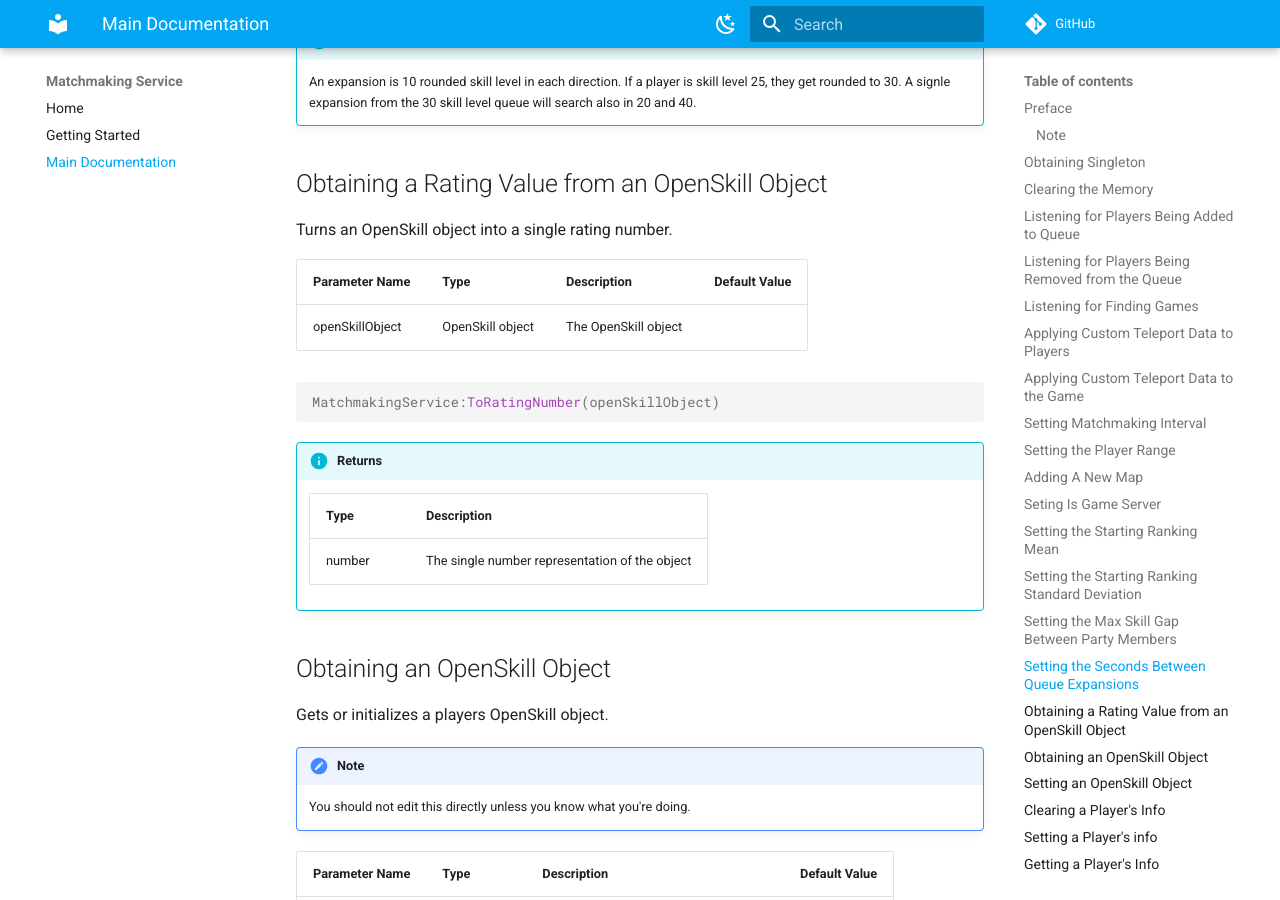
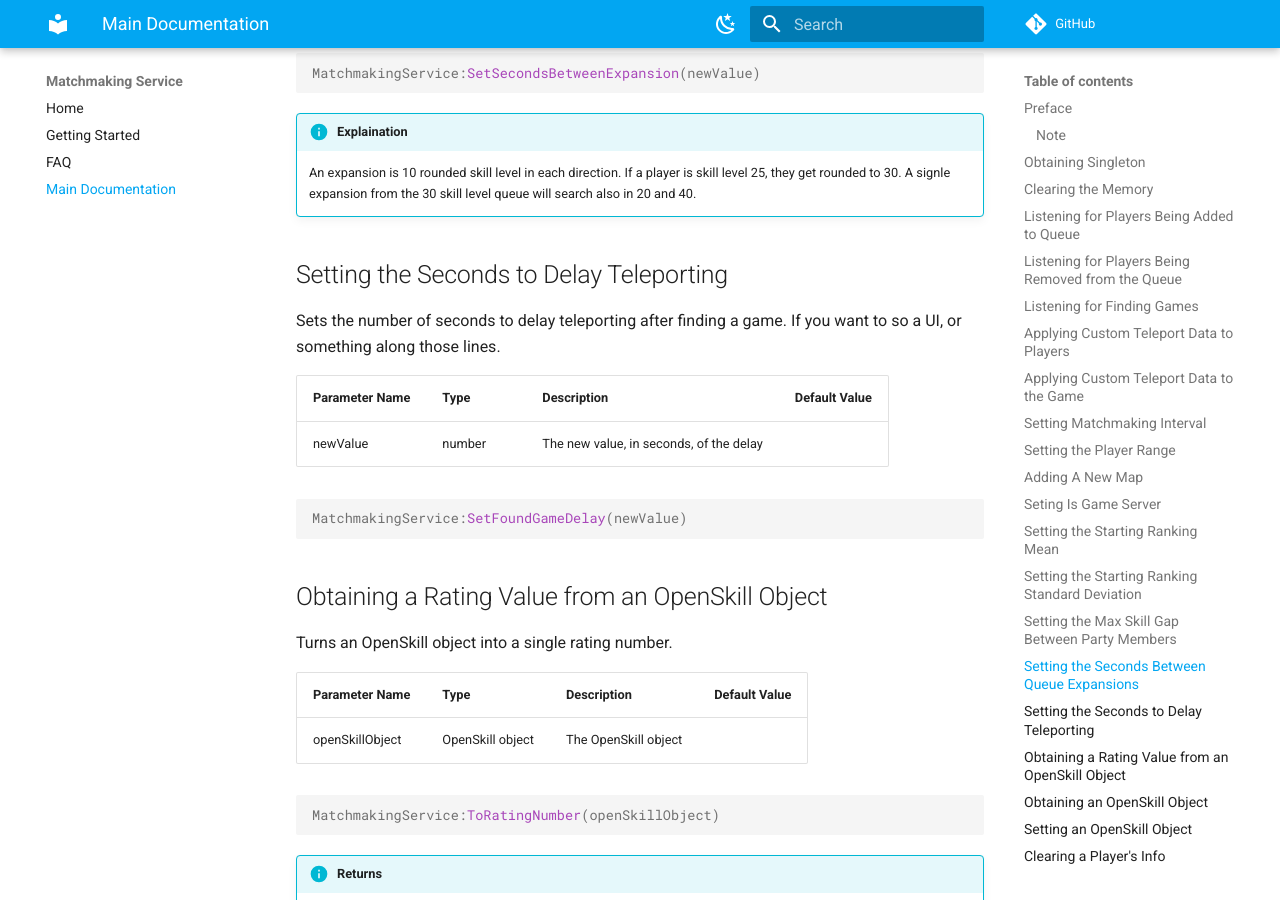
Before and after one commit to steven4547466/MatchmakingService, an MkDocs documentation site: the page built from Docs/docs/maindocs.md, in a window 1280 px wide and 900 px high, scrolled down 7342 px. Built offline with MkDocs 1.6.1 and Material for MkDocs 9.7.7, drawn with Linux system fonts in a browser that asks for light colours; comment, search, counter and statistics services are not loaded; some of the changed text lies outside the part shown.

````diff
--- a/Docs/docs/maindocs.md
+++ b/Docs/docs/maindocs.md
@@ -12,8 +12,10 @@ Gets or creates the top level singleton of the matchmaking service.
 | Parameter Name | Type | Description | Default Value |
 | -------------- | ---- | ----------- | ------------- |
 | options | table | The options to provide matchmaking service | {} |
+| options.MajorVersion | string | The major version to use | nil |
 | options.DisableRatingSystem | boolean | Wheter or not to disable the rating system | false |
-| options.DisableExpansions | boolean | Wheter or not to disable the rating system | false |
+| options.DisableExpansions | boolean | Wheter or not to disable expansions | false |
+| options.DisableGlobalEvents | boolean | Whether or not to disable global events | false |
 
 ```lua
 MatchmakingService.GetSingleton(options)
@@ -228,6 +230,17 @@ MatchmakingService:SetSecondsBetweenExpansion(newValue)
 !!! info "Explaination"
     An expansion is 10 rounded skill level in each direction. If a player is skill level 25, they get rounded to 30. A signle expansion from the 30 skill level queue will search also in 20 and 40.
 
+## Setting the Seconds to Delay Teleporting
+Sets the number of seconds to delay teleporting after finding a game. If you want to so a UI, or something along those lines.
+
+| Parameter Name | Type | Description | Default Value |
+| -------------- | ---- | ----------- | ------------- |
+| newValue | number | The new value, in seconds, of the delay |  |
+
+```lua
+MatchmakingService:SetFoundGameDelay(newValue)
+```
+
 ## Obtaining a Rating Value from an OpenSkill Object
 Turns an OpenSkill object into a single rating number.
 
@@ -301,9 +314,10 @@ Sets the player info.
 | ratingType | string | The rating type of their current game, if any |  |
 | party | table | The player's party (table of user ids including the player) |  |
 | map | string | The player's queued map, if any | |
+| teleportAfter | number | The time after which the player will be teleported |
 
 ```lua
-MatchmakingService:SetPlayerInfo(player, code, ratingType, party, map)
+MatchmakingService:SetPlayerInfo(player, code, ratingType, party, map, teleportAfter)
 ```
 
 ## Getting a Player's Info
--- a/Docs/mkdocs.yml
+++ b/Docs/mkdocs.yml
@@ -18,6 +18,7 @@ repo_url: https://github.com/steven4547466/MatchmakingService
 nav:
     - Home: index.md
     - Getting Started: gettingstarted.md
+    - FAQ: faq.md
     - Main Documentation: maindocs.md
     # - Parent:
     #   - "Nested": index.md
````
Also changed, not shown: Docs/docs/faq.md (added, +24 -0 lines), Changelog.md, 1 other file.
